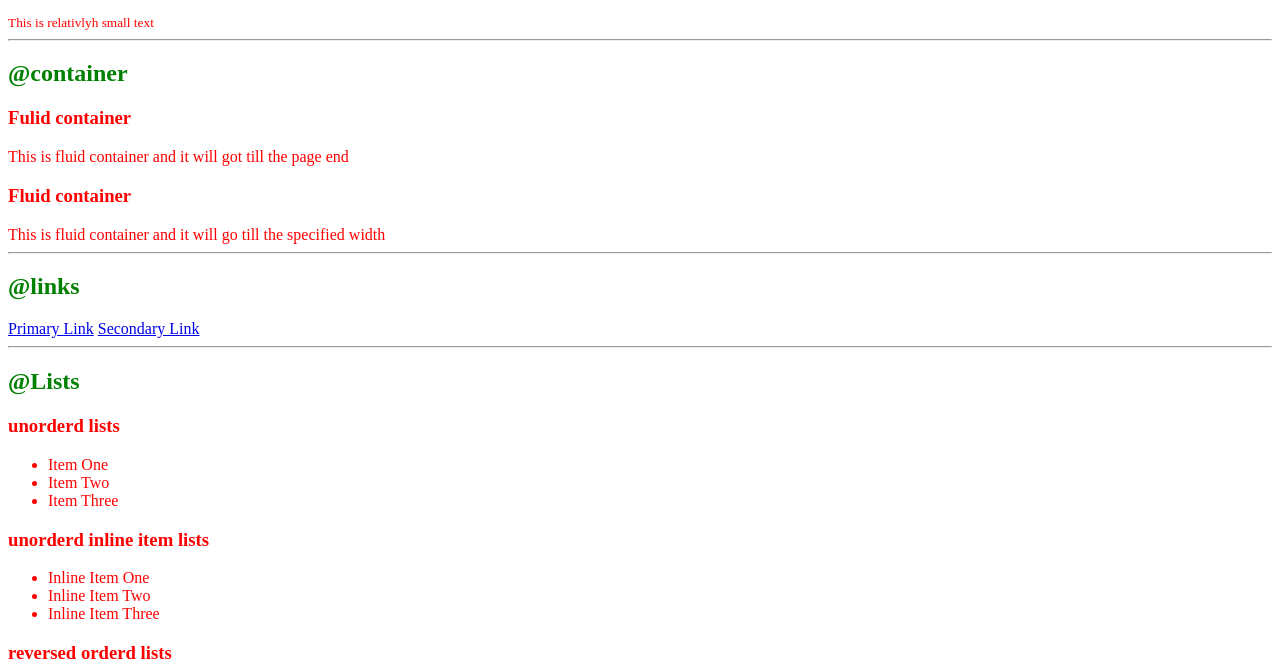
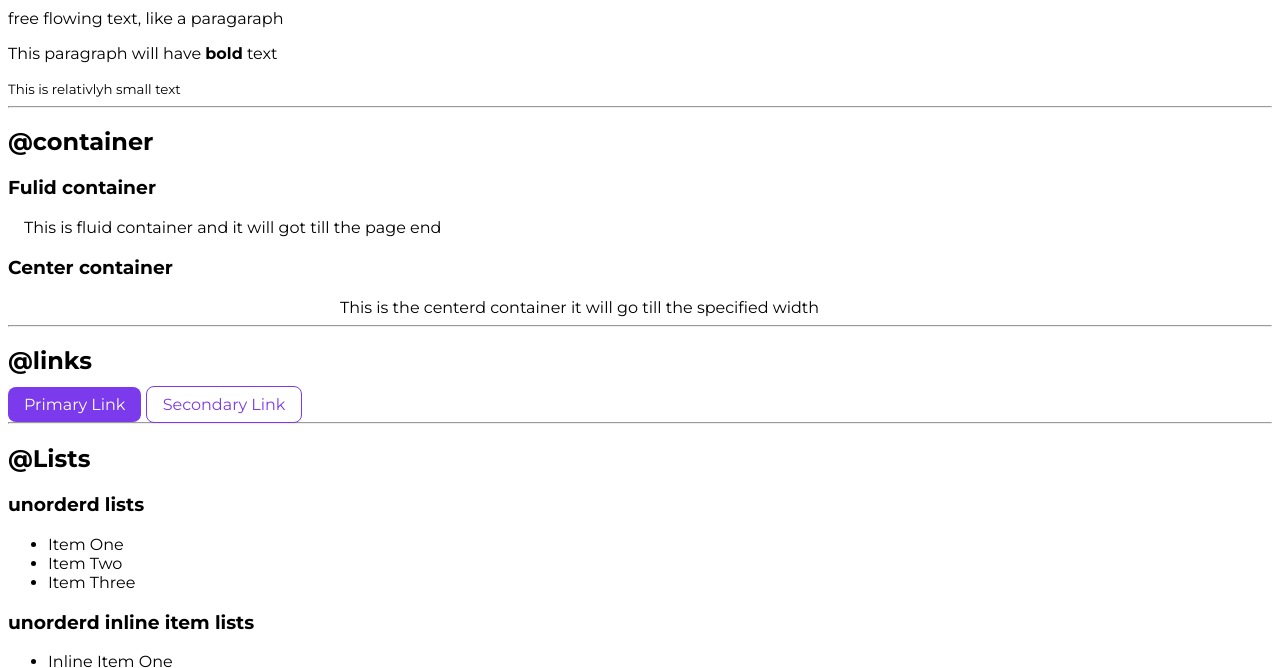
Before and after one commit to mdarif6/myfirst-repository, a plain HTML site: page index.html in a window 1280 px wide. Shown: the part 347-1015 px from the top of the page. Drawn offline with Linux system fonts and the light colour scheme.

Commit message:
container and links

```diff
--- a/index.html
+++ b/index.html
@@ -24,17 +24,22 @@
     <h1>This is the biggest Heading</h1>
     <h2>This is the Second biggest Heading</h2>
     <p>free flowing text, like a paragaraph</p>
+    <p>This paragraph will have <strong>bold</strong> text</p>
     <small>This is relativlyh small text</small>
     <hr />
     <h2>@container</h2>
     <h3>Fulid container</h3>
-    <di>This is fluid container and it will got till the page end</di>
-    <h3>Fluid container</h3>
-    <div>This is fluid container and it will go till the specified width</div>
+    <di class="container"
+      >This is fluid container and it will got till the page end</di
+    >
+    <h3>Center container</h3>
+    <div class="container container-center">
+      This is the centerd container it will go till the specified width
+    </div>
     <hr />
     <h2>@links</h2>
-    <a href="/">Primary Link</a>
-    <a href="/">Secondary Link</a>
+    <a class="links link-primary" href="/">Primary Link</a>
+    <a class="links link-secondary" href="/">Secondary Link</a>
     <hr />
     <h2>@Lists</h2>
     <h3>unorderd lists</h3>
--- a/styles.css
+++ b/styles.css
@@ -1,14 +1,35 @@
-body {
-  color: red;
+@import url("https://fonts.googleapis.com/css2?family=Montserrat:wght@400;700&display=swap");
+
+:root {
+  --primary-color: #7c3aed;
 }
 
-h1 {
-  color: blue;
-}
-h2 {
-  color: green;
+body {
+  font-family: "Montserrat", sans-serif;
 }
 
-#lib-header {
-  color: gray;
+.container {
+  padding-left: 1rem;
+  padding-right: 1rem;
 }
+
+.container-center {
+  max-width: 600px;
+  margin: auto;
+}
+
+.links {
+  text-decoration: none;
+  padding: 0.5rem 1rem;
+}
+.link-primary {
+  background-color: var(--primary-color);
+  color: white;
+  border-radius: 0.5rem;
+}
+
+.link-secondary {
+  color: var(--primary-color);
+  border-radius: 0.5rem;
+  border: 1px solid var(--primary-color);
+}
```
